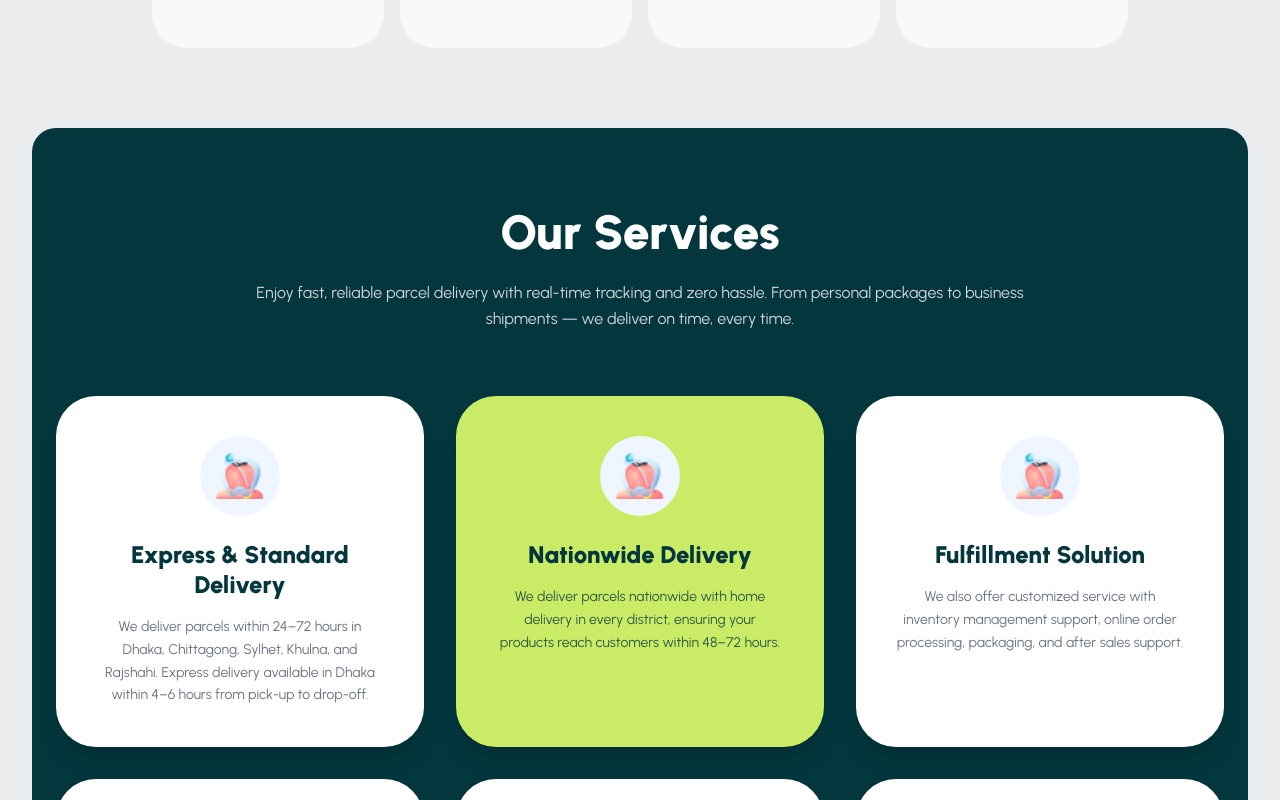
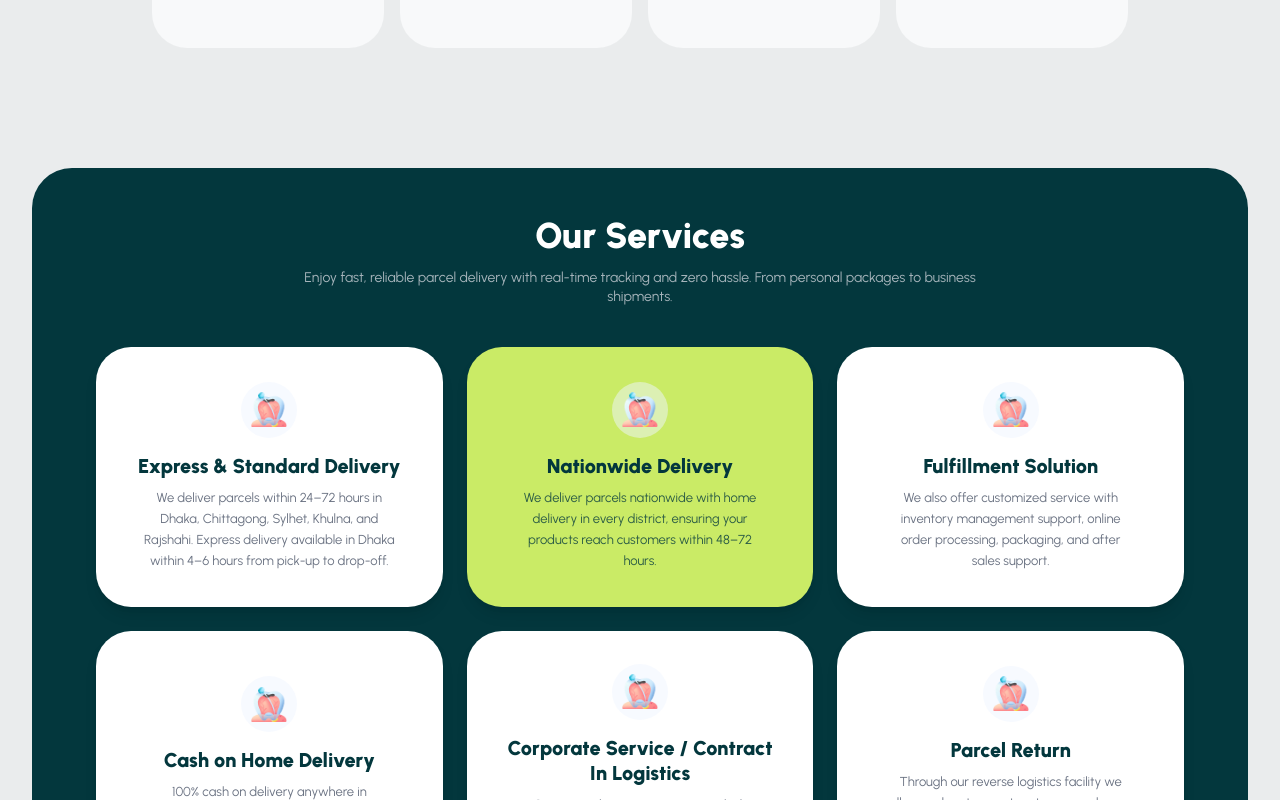
Before and after one commit to sheponhossain/Zap-Shift-Client, a React (Vite) app: page / in a window 1280 px wide. Shown: the part 1180-1980 px from the top of the page. Built offline with nearby package versions, Linux system fonts and the light colour scheme.

Commit message:
Add OurServices section

```diff
--- a/src/Pages/Home/OurServices/OurServices.jsx
+++ b/src/Pages/Home/OurServices/OurServices.jsx
@@ -11,42 +11,42 @@ const OurServices = () => {
   }, []);
 
   return (
-    <div className="bg-primary py-20 px-6 rounded-3xl">
-      <div className="max-w-7xl mx-auto text-center">
-        <div className="mb-16">
-          <h2 className="text-white text-4xl md:text-5xl font-black mb-6">
+    <div className="bg-primary py-12 px-6 md:px-16 rounded-[40px] max-w-7xl mx-auto text-center my-10 font-[Urbanist]">
+      <div>
+        <div className="mb-10">
+          <h2 className="text-white text-3xl md:text-4xl font-black mb-3">
             Our Services
           </h2>
-          <p className="text-gray-300 max-w-3xl mx-auto text-sm md:text-base leading-relaxed">
+          <p className="text-gray-300 max-w-2xl mx-auto text-sm opacity-80 leading-snug">
             Enjoy fast, reliable parcel delivery with real-time tracking and
-            zero hassle. From personal packages to business shipments — we
-            deliver on time, every time.
+            zero hassle. From personal packages to business shipments.
           </p>
         </div>
-        <div className="grid grid-cols-1 md:grid-cols-2 lg:grid-cols-3 gap-8">
+
+        <div className="grid grid-cols-1 md:grid-cols-2 lg:grid-cols-3 gap-6">
           {services.map((service, index) => (
             <div
               key={service.id || index}
               className={`
-                p-10 rounded-[40px] flex flex-col items-center text-center transition-all duration-300
+                p-6 md:p-8 rounded-[35px] flex flex-col items-center text-center transition-all duration-300
                 ${index === 1 ? 'bg-secondary text-primary' : 'bg-white text-primary'}
-                hover:scale-[1.02] cursor-pointer shadow-xl
+                hover:scale-[1.02] cursor-pointer shadow-lg min-h-[260px] justify-center
               `}
             >
-              <div className="w-20 h-20 bg-blue-50 rounded-full flex items-center justify-center mb-6 overflow-hidden">
+              <div className="w-14 h-14 bg-blue-50/50 rounded-full flex items-center justify-center mb-4 overflow-hidden">
                 <img
-                  src={
-                    servicelogo || 'https://i.ibb.co/vzPRm9M/service-icon.png'
-                  }
+                  src={servicelogo}
                   alt={service.title}
-                  className="w-12 h-12 object-contain"
+                  className="w-9 h-9 object-contain"
                 />
               </div>
-              <h3 className="text-2xl font-black mb-4 leading-tight px-4">
+
+              <h3 className="text-xl font-black mb-2 leading-tight">
                 {service.title}
               </h3>
+
               <p
-                className={`text-sm leading-relaxed ${index === 1 ? 'text-primary/80' : 'text-gray-500'}`}
+                className={`text-[13px] leading-relaxed px-4 ${index === 1 ? 'text-primary/80' : 'text-gray-500'}`}
               >
                 {service.description}
               </p>
--- /dev/null
+++ b/src/Pages/Home/sponsored/sponsored.jsx
@@ -0,0 +1,45 @@
+import React from 'react';
+import Marquee from 'react-fast-marquee';
+
+const Sponsored = () => {
+  const logos = [
+    'https://upload.wikimedia.org/wikipedia/commons/b/b8/Casio_logo.svg',
+    'https://upload.wikimedia.org/wikipedia/commons/a/a9/Amazon_logo.svg',
+    'https://upload.wikimedia.org/wikipedia/commons/2/24/Samsung_Logo.svg',
+    'https://upload.wikimedia.org/wikipedia/commons/5/53/Google_2015_logo.svg',
+    'https://upload.wikimedia.org/wikipedia/commons/0/08/Netflix_2015_logo.svg',
+  ];
+
+  return (
+    <div className="py-16 bg-[#EAECED] font-[Urbanist]">
+      <div className="max-w-7xl mx-auto px-6">
+        <h2 className="text-center text-2xl md:text-3xl font-black text-primary mb-12">
+          We've helped thousands of sales teams
+        </h2>
+        <Marquee
+          speed={50}
+          gradient={true}
+          gradientColor="#EAECED"
+          gradientWidth={100}
+        >
+          <div className="flex items-center gap-12 md:gap-24">
+            {logos.map((logo, index) => (
+              <div
+                key={index}
+                className="flex items-center justify-center grayscale hover:grayscale-0 transition-all duration-300"
+              >
+                <img
+                  src={logo}
+                  alt="brand logo"
+                  className="h-8 md:h-12 w-auto object-contain"
+                />
+              </div>
+            ))}
+          </div>
+        </Marquee>
+      </div>
+    </div>
+  );
+};
+
+export default Sponsored;
```
